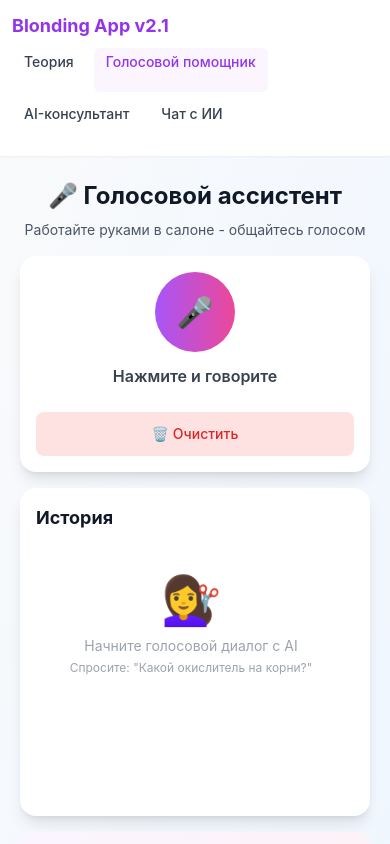
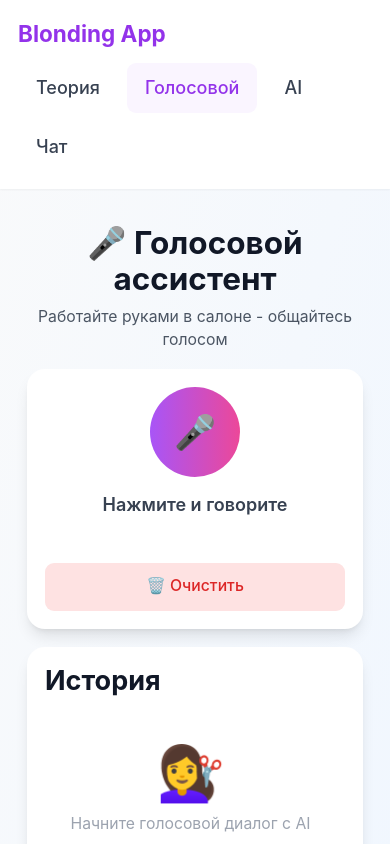
Before and after one commit to dbobkov245-source/blonding-app-v2.1, a Next.js app: page /Assistant in a window 390 px wide. Shown: the top 844 px of the page. Built offline with nearby package versions, Linux system fonts and the light colour scheme.

Commit message:
feat: optimize mobile interface - larger text and better touch targets

```diff
--- a/src/components/Layout.tsx
+++ b/src/components/Layout.tsx
@@ -13,30 +13,30 @@ const Layout: React.FC<LayoutProps> = ({ children }) => {
   return (
     <div className="min-h-screen bg-gradient-to-br from-gray-50 to-blue-50 text-gray-900">
       <nav className="bg-white shadow-sm sticky top-0 z-50">
-        <div className="max-w-6xl mx-auto px-3 sm:px-4 py-3 sm:py-4 flex flex-col sm:flex-row gap-2 sm:gap-4 items-start sm:items-center justify-between">
-          <Link href="/" className="font-bold text-lg sm:text-xl text-purple-600">
-            Blonding App v2.1
+        <div className="max-w-6xl mx-auto px-4 sm:px-6 py-4 sm:py-4 flex flex-col sm:flex-row gap-3 sm:gap-4 items-start sm:items-center justify-between">
+          <Link href="/" className="font-bold text-xl sm:text-2xl text-purple-600">
+            Blonding App
           </Link>
-          <div className="flex gap-2 sm:gap-4 text-sm font-medium flex-wrap">
-            <Link href="/" className={`px-3 py-1 rounded-md hover:bg-purple-50 ${isActive('/') ? 'text-purple-600 bg-purple-50' : 'text-gray-700'}`}>
+          <div className="flex gap-2 sm:gap-3 text-base sm:text-sm font-medium flex-wrap w-full sm:w-auto">
+            <Link href="/" className={`px-4 py-2.5 sm:py-2 rounded-lg hover:bg-purple-50 transition-colors ${isActive('/') ? 'text-purple-600 bg-purple-50' : 'text-gray-700'}`}>
               Теория
             </Link>
-            <Link href="/Assistant" className={`px-3 py-1 rounded-md hover:bg-purple-50 ${isActive('/Assistant') ? 'text-purple-600 bg-purple-50' : 'text-gray-700'}`}>
-              Голосовой помощник
+            <Link href="/Assistant" className={`px-4 py-2.5 sm:py-2 rounded-lg hover:bg-purple-50 transition-colors ${isActive('/Assistant') ? 'text-purple-600 bg-purple-50' : 'text-gray-700'}`}>
+              Голосовой
             </Link>
-            <Link href="/Chat" className={`px-3 py-1 rounded-md hover:bg-purple-50 ${isActive('/Chat') ? 'text-purple-600 bg-purple-50' : 'text-gray-700'}`}>
-              AI-консультант
+            <Link href="/Chat" className={`px-4 py-2.5 sm:py-2 rounded-lg hover:bg-purple-50 transition-colors ${isActive('/Chat') ? 'text-purple-600 bg-purple-50' : 'text-gray-700'}`}>
+              AI
             </Link>
-            <Link href="/ChatRaw" className={`px-3 py-1 rounded-md hover:bg-purple-50 ${isActive('/ChatRaw') ? 'text-purple-600 bg-purple-50' : 'text-gray-700'}`}>
-              Чат с ИИ
+            <Link href="/ChatRaw" className={`px-4 py-2.5 sm:py-2 rounded-lg hover:bg-purple-50 transition-colors ${isActive('/ChatRaw') ? 'text-purple-600 bg-purple-50' : 'text-gray-700'}`}>
+              Чат
             </Link>
           </div>
         </div>
       </nav>
-      <main className="max-w-6xl mx-auto px-3 sm:px-4 py-4 sm:py-6">{children}</main>
-      <footer className="bg-white border-t mt-8 sm:mt-12">
-        <div className="max-w-6xl mx-auto px-3 sm:px-4 py-4 sm:py-6 text-center text-sm text-gray-600">
-          Blonding App v2.1 • {new Date().getFullYear()}
+      <main className="max-w-6xl mx-auto px-4 sm:px-6 py-6 sm:py-8">{children}</main>
+      <footer className="bg-white border-t mt-12 sm:mt-16">
+        <div className="max-w-6xl mx-auto px-4 sm:px-6 py-6 sm:py-8 text-center text-base sm:text-sm text-gray-600">
+          Blonding App v2.2 • {new Date().getFullYear()}
         </div>
       </footer>
     </div>
--- a/src/index.css
+++ b/src/index.css
@@ -5,13 +5,24 @@
 body {
   font-family: Inter, system-ui, -apple-system, 'Segoe UI', Roboto, 'Helvetica Neue', Arial;
   margin: 0;
+  font-size: 16px;
+  line-height: 1.6;
 }
 
 @keyframes pulse-record {
-  0% { box-shadow: 0 0 0 0 rgba(239, 68, 68, 0.7); }
-  70% { box-shadow: 0 0 0 20px rgba(239, 68, 68, 0); }
-  100% { box-shadow: 0 0 0 0 rgba(239, 68, 68, 0); }
+  0% {
+    box-shadow: 0 0 0 0 rgba(239, 68, 68, 0.7);
+  }
+
+  70% {
+    box-shadow: 0 0 0 20px rgba(239, 68, 68, 0);
+  }
+
+  100% {
+    box-shadow: 0 0 0 0 rgba(239, 68, 68, 0);
+  }
 }
+
 .animate-pulse-record {
   animation: pulse-record 1.5s infinite;
 }
@@ -21,25 +32,93 @@ body {
     transform: translateY(100%);
     opacity: 0;
   }
+
   to {
     transform: translateY(0);
     opacity: 1;
   }
 }
+
 .animate-slide-up {
   animation: slide-up 0.4s ease-out forwards;
 }
 
 @media print {
-  .no-print { display: none !important; }
+  .no-print {
+    display: none !important;
+  }
 }
 
+/* Мобильные устройства - увеличенный текст для комфортного чтения */
 @media (max-width: 768px) {
-  html { font-size: 16px; }
-  button, a[class*="px-"] { min-height: 44px; min-width: 44px; }
-  .overflow-y-auto { -webkit-overflow-scrolling: touch; scrollbar-width: thin; }
-  * { -webkit-tap-highlight-color: transparent; }
+  html {
+    font-size: 18px;
+    /* Увеличено с 16px до 18px */
+  }
+
+  body {
+    font-size: 1rem;
+    line-height: 1.7;
+    /* Более комфортная высота строки */
+  }
+
+  /* Увеличиваем размер заголовков */
+  h1 {
+    font-size: 1.75rem !important;
+  }
+
+  h2 {
+    font-size: 1.5rem !important;
+  }
+
+  h3 {
+    font-size: 1.25rem !important;
+  }
+
+  h4 {
+    font-size: 1.125rem !important;
+  }
+
+  /* Минимальные размеры для touch targets */
+  button,
+  a[class*="px-"],
+  input[type="button"],
+  input[type="submit"] {
+    min-height: 48px;
+    min-width: 48px;
+    font-size: 1rem;
+  }
+
+  /* Увеличиваем отступы для лучшей читаемости */
+  p {
+    margin-bottom: 1rem;
+    font-size: 1.05rem;
+  }
+
+  /* Оптимизация прокрутки */
+  .overflow-y-auto {
+    -webkit-overflow-scrolling: touch;
+    scrollbar-width: thin;
+  }
+
+  /* Убираем highlight при тапе */
+  * {
+    -webkit-tap-highlight-color: transparent;
+  }
+
+  /* Увеличиваем размер input полей */
+  input,
+  textarea,
+  select {
+    font-size: 1rem !important;
+    min-height: 48px;
+  }
 }
+
+/* Очень маленькие экраны */
 @media (max-width: 380px) {
-  html { font-size: 15px; }
+  html {
+    font-size: 17px;
+    /* Немного меньше для очень маленьких экранов */
+  }
 }
```
